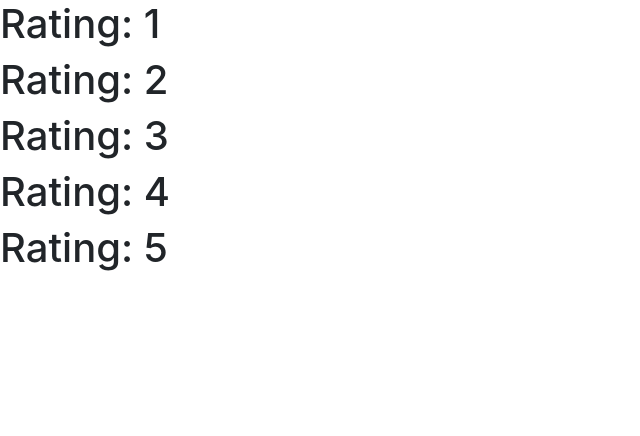
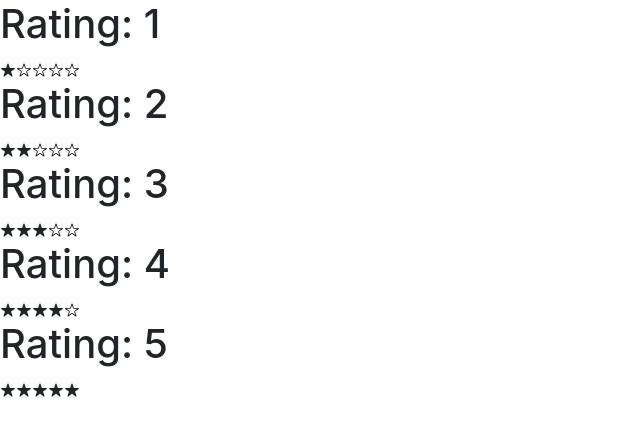
Before and after one commit to charityparks/react_book_app, a React (Create React App) app: page / in a window 1280 px wide. Shown: the top 436 px of the page, without its empty margins (0-640 px from the left). Built offline with nearby package versions, Linux system fonts and the light colour scheme.

Commit message:
added state in Rating component

```diff
--- a/package.json
+++ b/package.json
@@ -10,6 +10,7 @@
     "react": "^17.0.2",
     "react-bootstrap": "^1.6.0",
     "react-dom": "^17.0.2",
+    "react-icons": "^4.2.0",
     "react-scripts": "4.0.3",
     "web-vitals": "^1.0.1"
   },
--- a/src/Rating.js
+++ b/src/Rating.js
@@ -1,12 +1,47 @@
 import React, { Component } from 'react';
+import { IoIosStar, IoIosStarOutline } from 'react-icons/io'
 
 class Rating extends Component {
+
+    constructor(props) {
+        super(props);
+        this.state = {rating: this.props.rating};
+    }
     render() {
         return (
             <div>
                 <h1>Rating: {this.props.rating}</h1>
+                {this.props.rating >= 1 ? (
+                    <IoIosStar />
+                ) : (
+                    <IoIosStarOutline />
+                )}
+
+                {this.props.rating >= 2 ? (
+                    <IoIosStar />
+                ) : (
+                    <IoIosStarOutline />
+                )}
+
+                {this.props.rating >= 3 ? (
+                    <IoIosStar />
+                ) : (
+                    <IoIosStarOutline />
+                )}
+
+                {this.props.rating >= 4 ? (
+                    <IoIosStar />
+                ) : (
+                    <IoIosStarOutline />
+                )}
+
+                {this.props.rating >= 5 ? (
+                    <IoIosStar />
+                ) : (
+                    <IoIosStarOutline />
+                )}
             </div>
-        )
+        );
     }
 }
 export default Rating;
```
Also changed, not shown: 1 other file (tests, documents, lock files or other folders).
